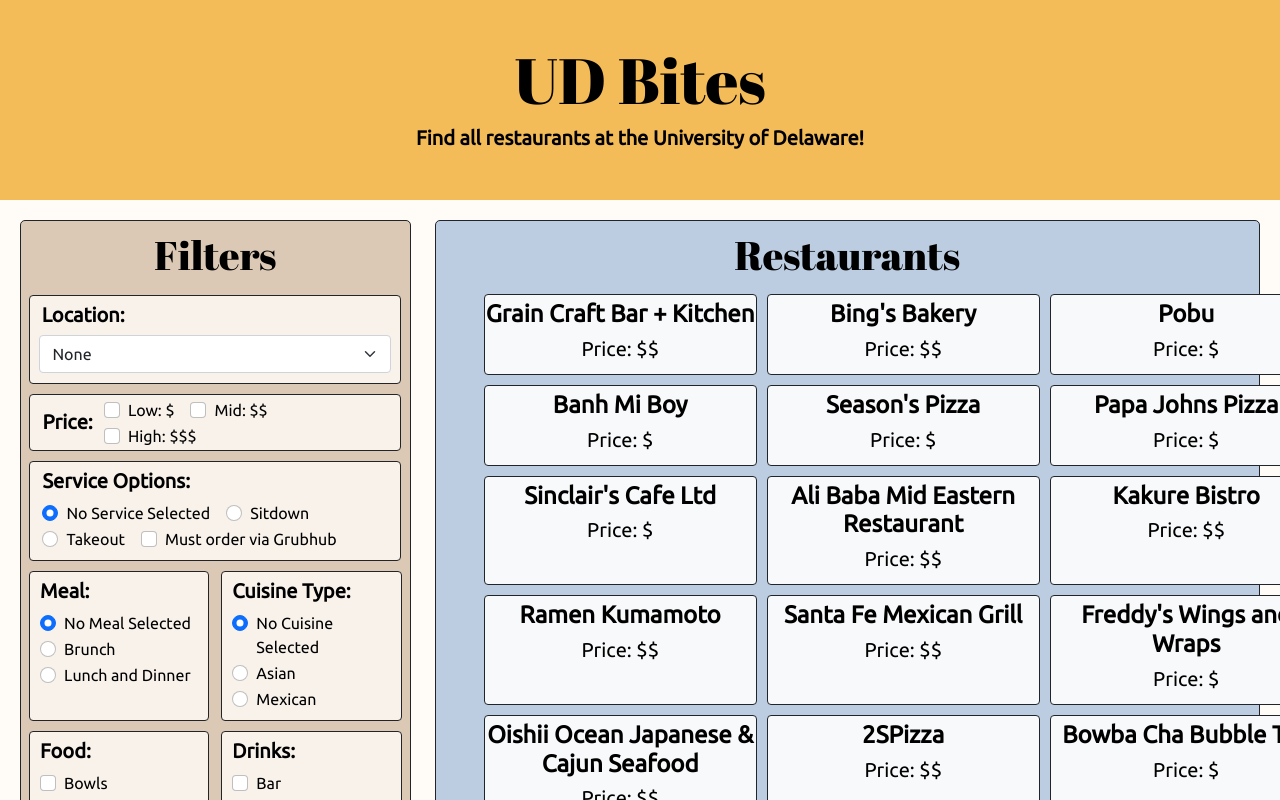
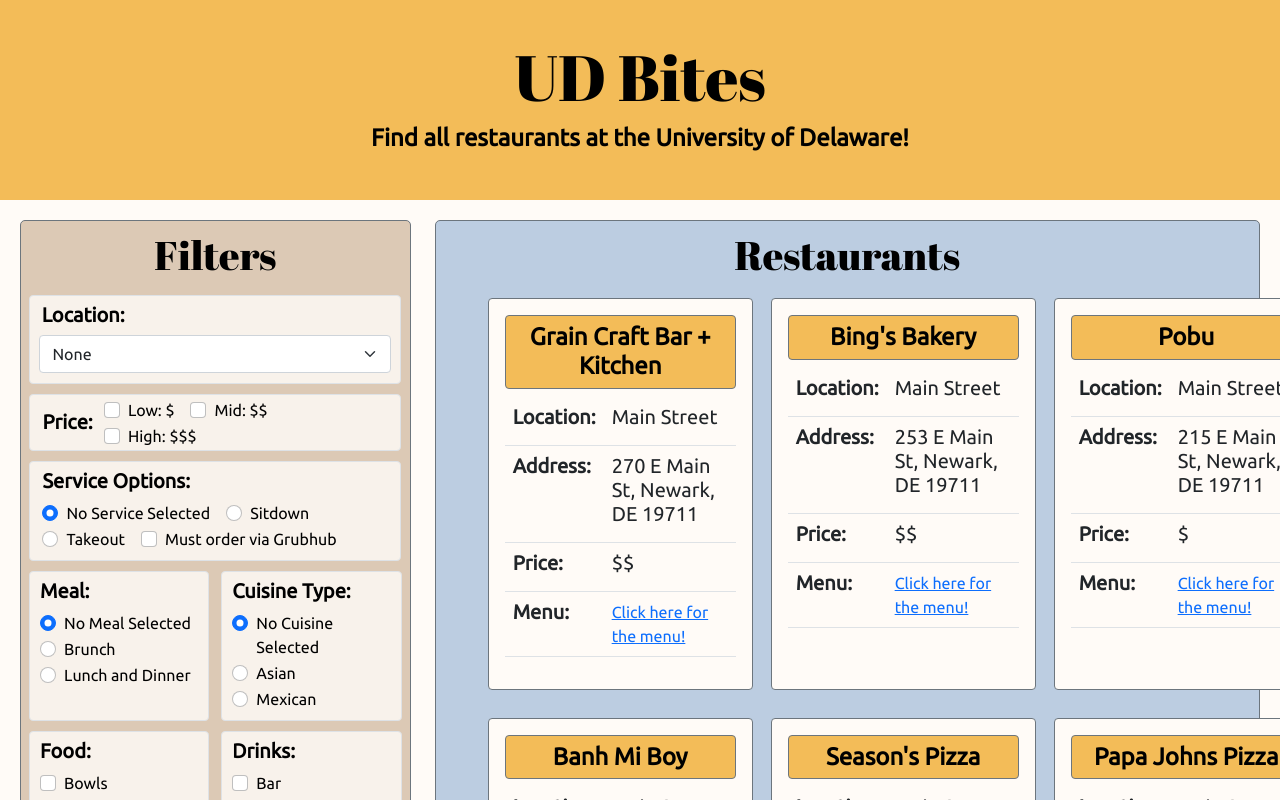
Before and after one commit to mycahdt/UD_Bites, a React (Create React App) app: page / in a window 1280 px wide. Shown: the top 800 px of the page. Built offline with nearby package versions, Linux system fonts and the light colour scheme.

Commit message:
restaurant list designs

```diff
--- a/src/App.tsx
+++ b/src/App.tsx
@@ -155,14 +155,14 @@
         <div className="App">
             <header className="App-header">
                 <h1 className="App-header-title">UD Bites</h1>
-                <h5 className="App-header-subtitle">
+                <h4 className="App-header-subtitle">
                     Find all restaurants at the University of Delaware!
-                </h5>
+                </h4>
             </header>
             <Row>
                 <Col xs={4}>
                     <div
-                        className="App-filters border border-dark"
+                        className="App-filters border border-secondary"
                         style={{
                             position: "sticky",
                             top: "20px"
@@ -176,7 +176,7 @@
                         </h2>
                         <Row>
                             <Col>
-                                <div className="Location-filter border border-dark">
+                                <div className="Location-filter border">
                                     <h5
                                         className="App-filter-subtitles"
                                         style={{
@@ -207,7 +207,7 @@
                                 </div>
                             </Col>
                         </Row>
-                        <Row className="Price-filter border border-dark">
+                        <Row className="Price-filter border">
                             <Col xs={2}>
                                 <div>
                                     <h5 className="App-filter-subtitles">
@@ -250,7 +250,7 @@
                                 </div>
                             </Col>
                         </Row>
-                        <Row className="Service-filter border border-dark">
+                        <Row className="Service-filter border">
                             <Col>
                                 <div>
                                     <h5 className="App-filter-subtitles">
@@ -283,7 +283,7 @@
                             </Col>
                         </Row>
                         <Row>
-                            <Col className="Meal-filter border border-dark">
+                            <Col className="Meal-filter border">
                                 <div>
                                     <h5 className="App-filter-subtitles">
                                         Meal:
@@ -302,7 +302,7 @@
                                     ))}
                                 </div>
                             </Col>
-                            <Col className="Cuisine-filter border border-dark">
+                            <Col className="Cuisine-filter border">
                                 <div>
                                     <h5 className="App-filter-subtitles">
                                         Cuisine Type:
@@ -323,7 +323,7 @@
                             </Col>
                         </Row>
                         <Row>
-                            <Col className="Food-filter border border-dark">
+                            <Col className="Food-filter border">
                                 <h5 className="App-filter-subtitles">Food:</h5>
                                 <div>
                                     <Form.Check
@@ -355,7 +355,7 @@
                                     />
                                 </div>
                             </Col>
-                            <Col className="Drink-filter border border-dark">
+                            <Col className="Drink-filter border">
                                 <div>
                                     <h5 className="App-filter-subtitles">
                                         Drinks:
@@ -393,7 +393,7 @@
                     </div>
                 </Col>
                 <Col xs={8}>
-                    <div className="App-restaurants border border-dark">
+                    <div className="App-restaurants border border-secondary">
                         <h2
                             className="App-rest-title"
                             style={{ paddingTop: "10px" }}
--- a/src/Components/RestaurantList.tsx
+++ b/src/Components/RestaurantList.tsx
@@ -184,15 +184,14 @@
     ) : (
         <div>
             <Container>
-                <div className="container" style={{ marginTop: "7px" }}>
+                <div className="container">
                     {restaurants.map((restaurant: Restaurant) => (
                         <div
                             key={restaurant.name}
-                            className="bg-light border border-dark"
+                            className="border border-secondary m-1 p-3"
                             style={{
                                 borderRadius: "4px",
-                                paddingTop: "5px",
-                                paddingBottom: "5px"
+                                backgroundColor: "#fffbf7"
                             }}
                         >
                             <RestaurantView
--- a/src/Components/RestaurantView.tsx
+++ b/src/Components/RestaurantView.tsx
@@ -1,5 +1,6 @@
 import React from "react";
 import { Restaurant } from "../Interfaces/restaurant";
+import { Table } from "react-bootstrap";
 
 export function RestaurantView({
     restaurant
@@ -8,8 +9,55 @@
 }): JSX.Element {
     return (
         <div>
-            <h4 style={{ fontWeight: "bold" }}>{restaurant.name}</h4>
-            <h5>Price: {restaurant.price}</h5>
+            <h4
+                className="border border-secondary"
+                style={{
+                    fontWeight: "bold",
+                    backgroundColor: "#f3bc58",
+                    padding: "7px",
+                    borderRadius: "4px"
+                }}
+            >
+                {restaurant.name}
+            </h4>
+            <Table style={{ textAlign: "left" }}>
+                <tbody>
+                    <tr>
+                        <td>
+                            <h5 style={{ fontWeight: "bold" }}>Location: </h5>
+                        </td>
+                        <td>
+                            <h5>{restaurant.location}</h5>
+                        </td>
+                    </tr>
+                    <tr>
+                        <td>
+                            <h5 style={{ fontWeight: "bold" }}>Address: </h5>
+                        </td>
+                        <td>
+                            <h5>{restaurant.address}</h5>
+                        </td>
+                    </tr>
+                    <tr>
+                        <td>
+                            <h5 style={{ fontWeight: "bold" }}>Price: </h5>
+                        </td>
+                        <td>
+                            <h5>{restaurant.price}</h5>
+                        </td>
+                    </tr>
+                    <tr>
+                        <td>
+                            <h5 style={{ fontWeight: "bold" }}>Menu: </h5>
+                        </td>
+                        <td>
+                            <a href={restaurant.menu}>
+                                Click here for the menu!
+                            </a>
+                        </td>
+                    </tr>
+                </tbody>
+            </Table>
         </div>
     );
 }
--- a/src/Styles/restaurantsTable.css
+++ b/src/Styles/restaurantsTable.css
@@ -1,11 +1,8 @@
 .container {
     column-gap: 10px;
-    row-gap: 10px;
+    row-gap: 20px;
     display: grid;
     grid-template-columns: repeat(3, 273px);
     grid-template-rows: repeat(auto-fill, 1fr);
+    margin-top: 7px;
 }
-
-.Restaurant-list {
-    background-color: #f8f9fa;
-}
```
